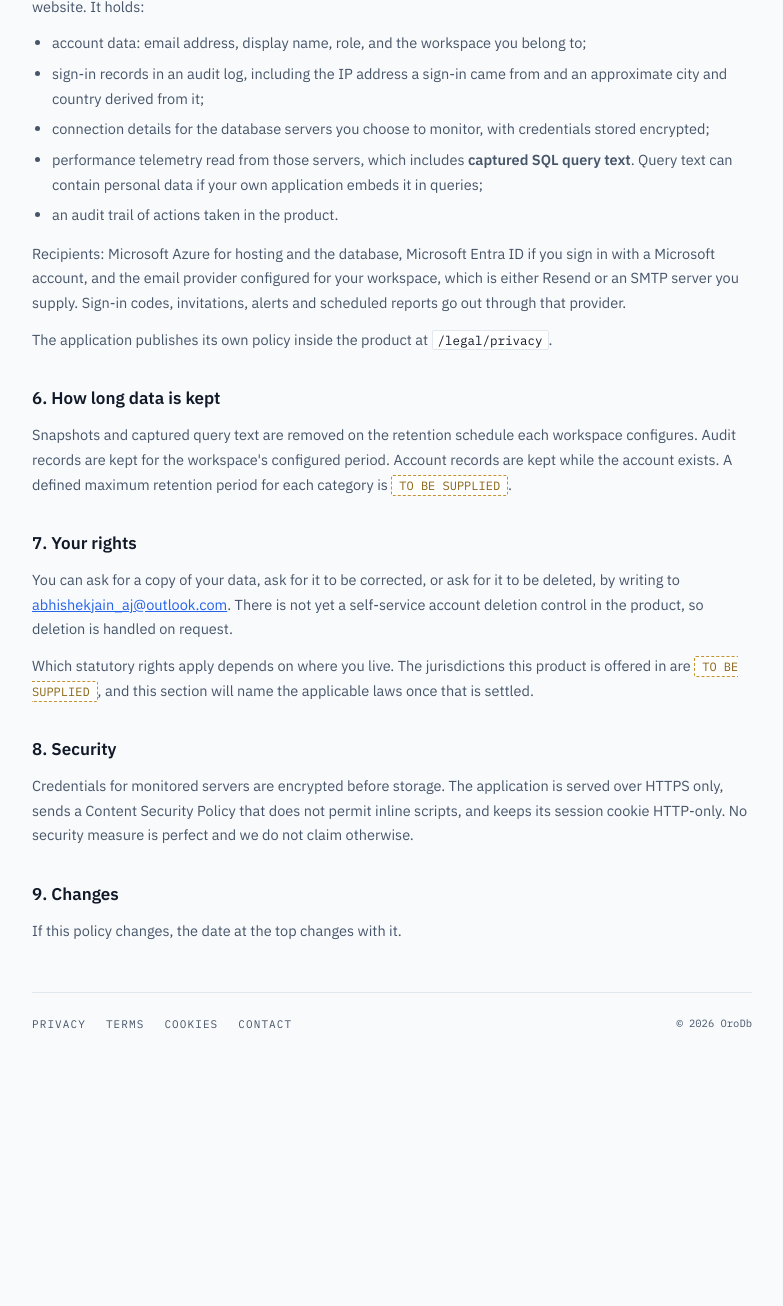
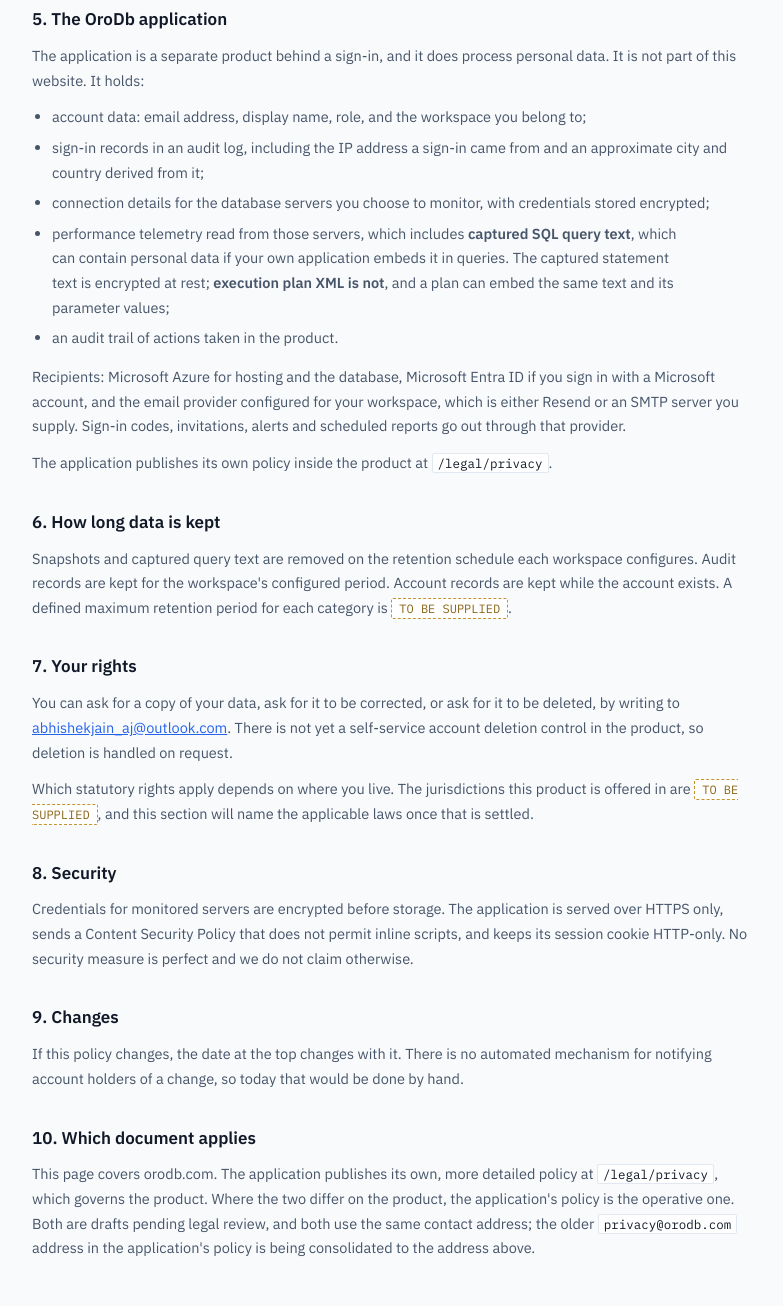
Before and after one commit to abhishekjain6187/orodb-website, a plain HTML site: page privacy.html in a window 1280 px wide. Shown: the part 1042-2348 px from the top of the page, without its empty margins (248-1031 px from the left). Before the commit the page ends 2155 px from the top, so only its background shows below. Drawn offline with Linux system fonts and the light colour scheme.

Commit message:
Privacy policy: name the controller and processor split, and the plan-XML gap
Checked the policy's claims against the code rather than its tone.

The captured statement text is encrypted at rest, but execution plan XML is not,
and a plan embeds the same text and its compiled parameter values. The page said
query text was encrypted and did not mention plan XML at all, so it was both
misleading about a control and silent about a real exposure. It now says so.

Also: account data makes OroDb the controller, while the contents of a customer's
monitored database make it a processor on that customer's instructions. The page
conflated the two, which is what Article 28 terms turn on. Those terms do not
exist and the page now names the gap rather than implying it is handled.

Added a short section saying which document governs the product, since the
application publishes its own more detailed policy.

```diff
--- a/privacy.html
+++ b/privacy.html
@@ -116,7 +116,10 @@ a,button{touch-action:manipulation}
   <main id="main" tabindex="-1">
 <h1>Privacy Policy</h1><p class="upd">Last updated 14 November 2026</p><div class="draft"><b>Draft, pending legal review.</b> This page describes accurately what the software and this website actually do. It has not been reviewed by a lawyer, and the operator's registered legal name and postal address are not yet stated. Do not rely on it as legal advice.</div>
 <h2>1. Who is responsible</h2>
-<p>OroDb is operated by an individual trading as OroDb. The registered legal name and postal address are <span class="blank">TO BE SUPPLIED</span> and will be published here before the product is sold or listed on a marketplace.</p>
+<p>For the account data this product holds about you, OroDb is the <b>controller</b>. For the
+contents of the databases a customer connects, OroDb acts as a <b>processor</b> on that customer's
+instructions and the customer is the controller; separate processor terms are required for that
+and are not yet in place. OroDb is operated by an individual trading as OroDb. The registered legal name and postal address are <span class="blank">TO BE SUPPLIED</span> and will be published here before the product is sold or listed on a marketplace.</p>
 <p>Contact for any privacy question, including access and deletion requests: <a href="mailto:abhishekjain_aj@outlook.com">abhishekjain_aj@outlook.com</a>.</p>
 <h2>2. This website collects nothing</h2>
 <p>orodb.com is a set of static files. There is no server-side code, no database, no contact form, no analytics, no advertising and no third-party scripts, fonts or embeds. Every font, stylesheet, script and image is served from orodb.com itself.</p>
@@ -131,7 +134,10 @@ a,button{touch-action:manipulation}
 <li>account data: email address, display name, role, and the workspace you belong to;</li>
 <li>sign-in records in an audit log, including the IP address a sign-in came from and an approximate city and country derived from it;</li>
 <li>connection details for the database servers you choose to monitor, with credentials stored encrypted;</li>
-<li>performance telemetry read from those servers, which includes <b>captured SQL query text</b>. Query text can contain personal data if your own application embeds it in queries;</li>
+<li>performance telemetry read from those servers, which includes <b>captured SQL query text</b>,
+which can contain personal data if your own application embeds it in queries. The captured
+statement text is encrypted at rest; <b>execution plan XML is not</b>, and a plan can embed the
+same text and its parameter values;</li>
 <li>an audit trail of actions taken in the product.</li>
 </ul>
 <p>Recipients: Microsoft Azure for hosting and the database, Microsoft Entra ID if you sign in with a Microsoft account, and the email provider configured for your workspace, which is either Resend or an SMTP server you supply. Sign-in codes, invitations, alerts and scheduled reports go out through that provider.</p>
@@ -144,7 +150,15 @@ a,button{touch-action:manipulation}
 <h2>8. Security</h2>
 <p>Credentials for monitored servers are encrypted before storage. The application is served over HTTPS only, sends a Content Security Policy that does not permit inline scripts, and keeps its session cookie HTTP-only. No security measure is perfect and we do not claim otherwise.</p>
 <h2>9. Changes</h2>
-<p>If this policy changes, the date at the top changes with it.</p>  </main>
+<p>If this policy changes, the date at the top changes with it. There is no automated mechanism
+for notifying account holders of a change, so today that would be done by hand.</p>
+
+<h2>10. Which document applies</h2>
+<p>This page covers orodb.com. The application publishes its own, more detailed policy at
+<code>/legal/privacy</code>, which governs the product. Where the two differ on the product, the
+application's policy is the operative one. Both are drafts pending legal review, and both use the
+same contact address; the older <code>privacy@orodb.com</code> address in the application's policy
+is being consolidated to the address above.</p>  </main>
   <footer>
     <a href="/privacy.html">Privacy</a>
     <a href="/terms.html">Terms</a>
```
